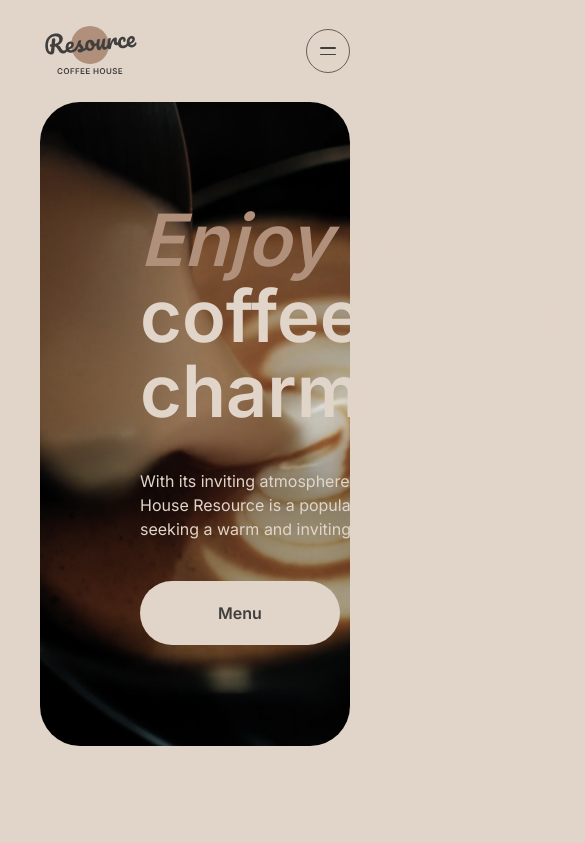
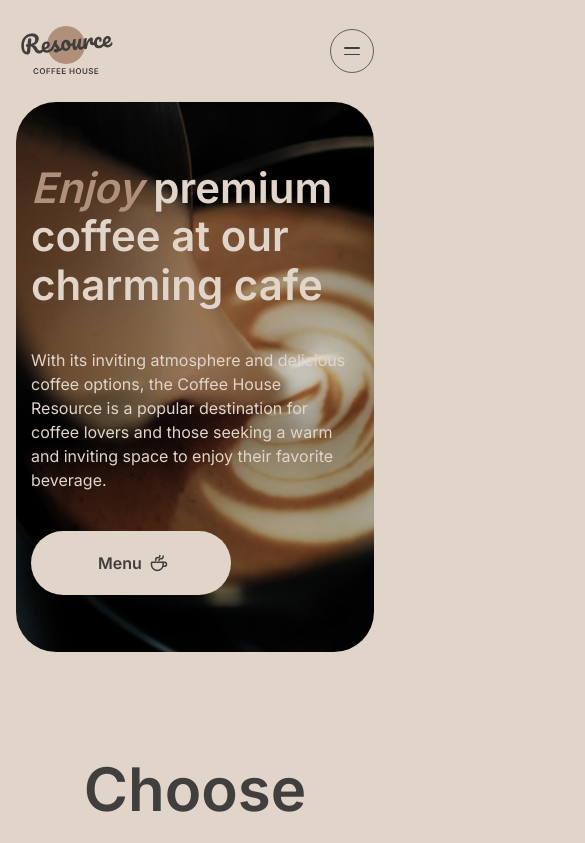
Before and after one commit to Matuxa1503/rsSchool-st1-2024, a plain HTML site: page coffee-house/index.html in a window 390 px wide. Shown: the top 843 px of the page, 585 px wide, since content can reach past the window. Drawn offline with Linux system fonts and the light colour scheme.

Commit message:
feat: added adaptive in section enjoy 768 and 380px

```diff
--- a/coffee-house/src/scss/base/_reset.scss
+++ b/coffee-house/src/scss/base/_reset.scss
@@ -15,6 +15,12 @@ p{width: auto}
 	padding: 0 40px;
 }
 
+@media screen and (max-width: 700px) {
+	.wrapper {
+		padding: 0 16px;
+	}
+}
+
 .margin-section {
 	margin-top: 100px;
 }
--- a/coffee-house/src/scss/layout/_adaptive.scss
+++ b/coffee-house/src/scss/layout/_adaptive.scss
@@ -2,15 +2,18 @@
 	.nav__item {
 		margin-right: 20px;
 	}
-}
+} // end 1000px
 
 @media screen and (max-width: 768px) {
+
+	// header
 	.header {
 		&__btn-container {
 			display: none;
 		}
 
 		&__burger__container {
+			display: block;
 			width: 44px;
 			height: 44px;
 			border: 1px solid $border-darkColor;
@@ -56,4 +59,71 @@
 	.nav {
 		display: none;
 	}
-}
+
+	// enjoy
+	.enjoy {
+		&__info {
+			left: 60px;
+		}
+
+		&__link__text {
+			transform: translateX(-25%);
+			&::after {
+				opacity: 1;
+				left: 115%;
+			}
+		}
+	}
+} // end 768px
+
+
+@media screen and (max-width: 700px) {
+	.enjoy {
+		&__title {
+			font-size: 52px;
+		}
+		&__info {
+			width: 400px;
+		}
+	}
+} // end 700px
+
+@media screen and (max-width: 550px) {
+	.enjoy {
+		&__title {
+			font-size: 42px;
+			line-height: 115%;
+		}
+		&__info {
+			width: 316px;
+		}
+	}
+} // end 550px
+
+@media screen and (max-width: 450px) {
+	.enjoy {
+		&__background {
+			height: 550px;
+		}
+		&__info {
+			top: 62px;
+			left: 15px;
+		}
+		&__p {
+			margin: 39px 0px;
+		}
+	}
+} // end 450px
+
+@media screen and (max-width: 365px) {
+	.enjoy {
+		&__title {
+			font-size: 22px;
+		}
+		&__info {
+			width: 200px;
+			top: 62px;
+			left: 15px;
+		}
+	}
+} // end 365px
--- a/coffee-house/src/scss/layout/_enjoy.scss
+++ b/coffee-house/src/scss/layout/_enjoy.scss
@@ -4,7 +4,7 @@
 		max-width: 100%;
 		height: 644px;
 		border-radius: 40px;
-		background: url("../../src/img/enjoy/bgHero.jpg") center/cover no-repeat;
+		background: url("../../../src/img/enjoy/bgHero.jpg") center/cover no-repeat;
 	}
 
 	&__info {
@@ -61,7 +61,7 @@
 			transform: translateY(-50%);
 			width: 20px;
 			height: 20px;
-			background: url('../../src/img/enjoy/coffee-cup.svg') no-repeat;
+			background: url('../../../src/img/enjoy/coffee-cup.svg') no-repeat;
 			transition: 0.5s;
 		}
 	}
--- a/coffee-house/src/scss/layout/_header.scss
+++ b/coffee-house/src/scss/layout/_header.scss
@@ -7,7 +7,7 @@
 		align-items: center;
 	}
 
-	&__burger-icon {
+	&__burger__container {
 		display: none;
 	}
 }
```
Also changed, not shown: coffee-house/css/main.css, coffee-house/src/img/[M] Home.jpg (added), coffee-house/src/img/[M] Menu _ Coffee.png (added).
